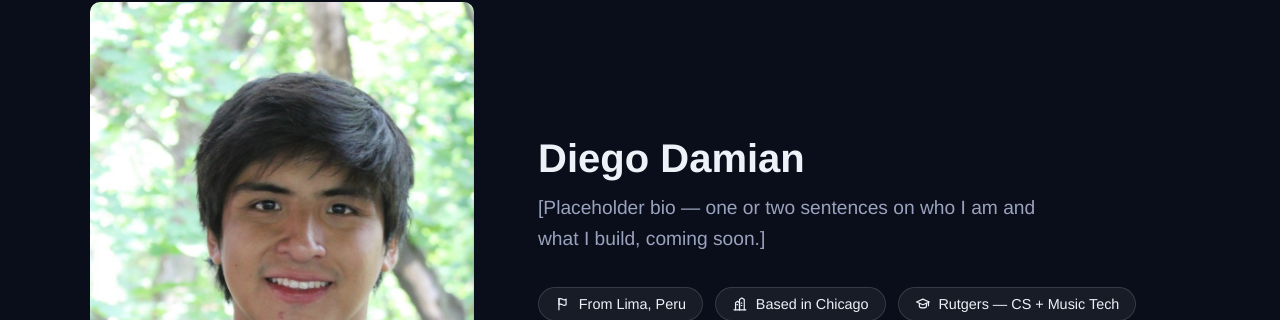
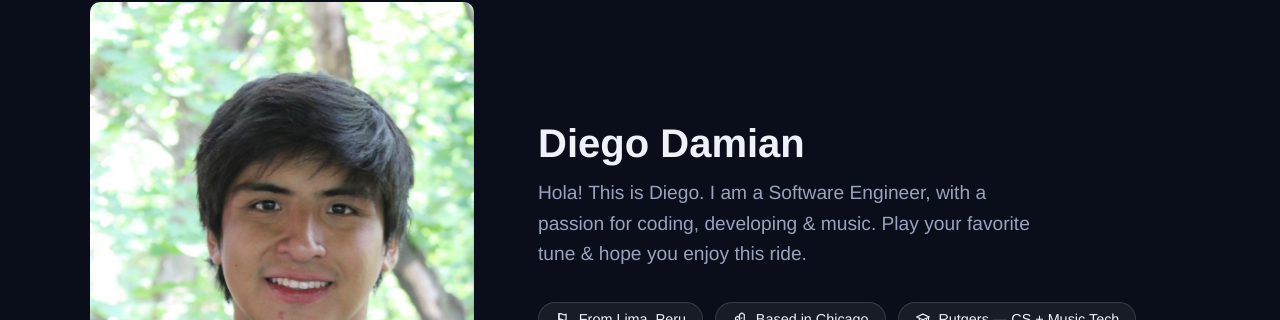
Before and after one commit to diegodamian02/portfolio, a React (Vite) app in the folder client/: page / in a window 1280 px wide. Shown: the part 1074-1394 px from the top of the page. Built offline with nearby package versions, Linux system fonts and the light colour scheme; no server answers.

Commit message:
updated bio phrase

```diff
--- a/client/src/sections/about.jsx
+++ b/client/src/sections/about.jsx
@@ -358,7 +358,7 @@ export default function About() {
                     <h2 className="about-me-name" ref={nameRef}>Diego Damian</h2>
                     {/* Placeholder — Diego is writing the real copy separately. */}
                     <p className="about-me-bio" ref={bioRef}>
-                        [Placeholder bio — one or two sentences on who I am and what I build, coming soon.]
+                        Hola! This is Diego. I am a Software Engineer, with a passion for coding, developing & music. Play your favorite tune & hope you enjoy this ride.
                     </p>
                     <ul className="about-me-chips" ref={chipsRef}>
                         {CHIPS.map(({ icon: Icon, label }) => (
```
